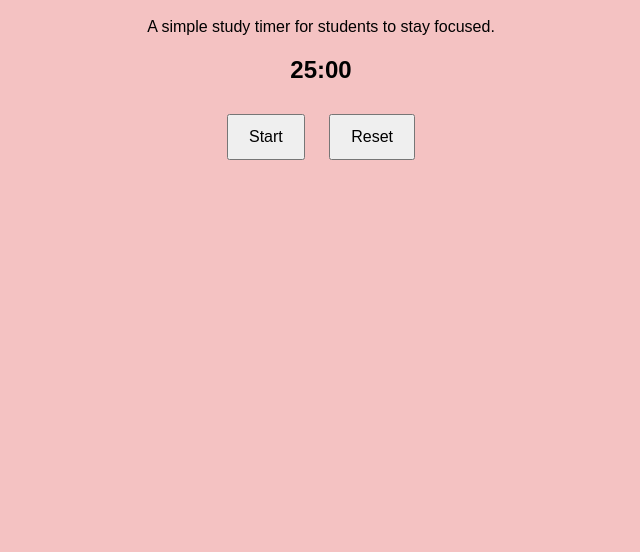
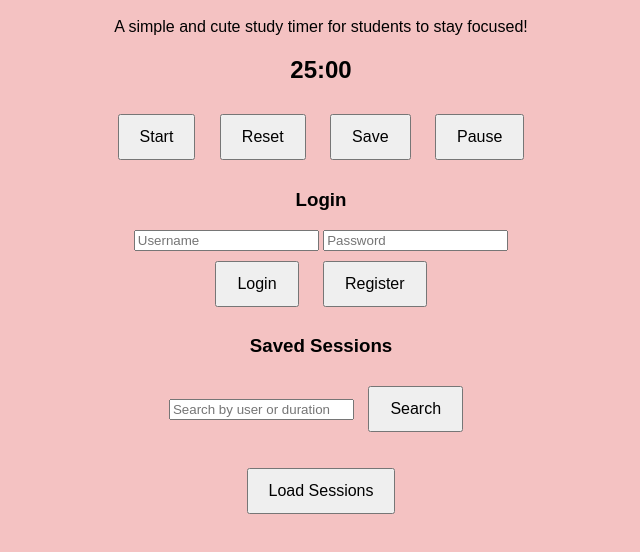
Before and after one commit to OluwaseunA05/studysprint, a plain HTML site: page index.html in a window 1280 px wide. Shown: the part 140-692 px from the top of the page, without its empty margins (319-959 px from the left). Drawn offline with Linux system fonts and the light colour scheme.

Commit message:
Update index.html

```diff
--- a/index.html
+++ b/index.html
@@ -1,21 +1,57 @@
 <!DOCTYPE html>
-<html lang>
+<html lang="en">
 <head>
+    <meta charset="UTF-8">
     <title>StudySprint</title>
     <link rel="stylesheet" href="style.css">
 </head>
 
 <body>
 
-<h1>StudySprint</h1>
-<p>A simple study timer for students to stay focused.</p>
+<div class="container">
 
-<div>
-    <h2 id="timer">25:00</h2>
+    <h1>StudySprint</h1>
+    <p class="subtitle">A simple and cute study timer for students to stay focused!</p>
+
+    <!-- TIMER -->
+    <div class="card">
+        <h2 id="timer">25:00</h2>
+
+        <div class="button-group">
+            <button type="button" onclick="startTimer()">Start</button>
+            <button type="button" onclick="resetTimer()">Reset</button>
+            <button type="button" onclick="saveSession()">Save</button>
+            <button type="button" onclick="pauseTimer()">Pause</button>
+        </div>
+    </div>
+
+    <!-- LOGIN -->
+    <div class="card">
+        <h3>Login</h3>
+
+        <input id="username" type="text" placeholder="Username" required autocomplete="username">
+        <input id="password" type="password" placeholder="Password" required autocomplete="current-password">
+
+        <div class="button-group">
+            <button type="button" onclick="login()">Login</button>
+            <button type="button" onclick="register()">Register</button>
+        </div>
+    </div>
+
+    <!-- SESSIONS -->
+  <div class="card">
+    <h3>Saved Sessions</h3>
+
+    <!-- 🔍 SEARCH (ADD THIS) -->
+    <input id="searchInput" type="text" placeholder="Search by user or duration">
+    <button type="button" onclick="searchSessions()">Search</button>
+
+    <ul id="sessionList"></ul>
+
+    <button type="button" onclick="loadSessions()">Load Sessions</button>
 </div>
 
-<button type="button" onclick="startTimer()">Start</button>
-<button type="button" onclick="resetTimer()">Reset</button>
+</div>
 
 <script src="script.js"></script>
 
```
